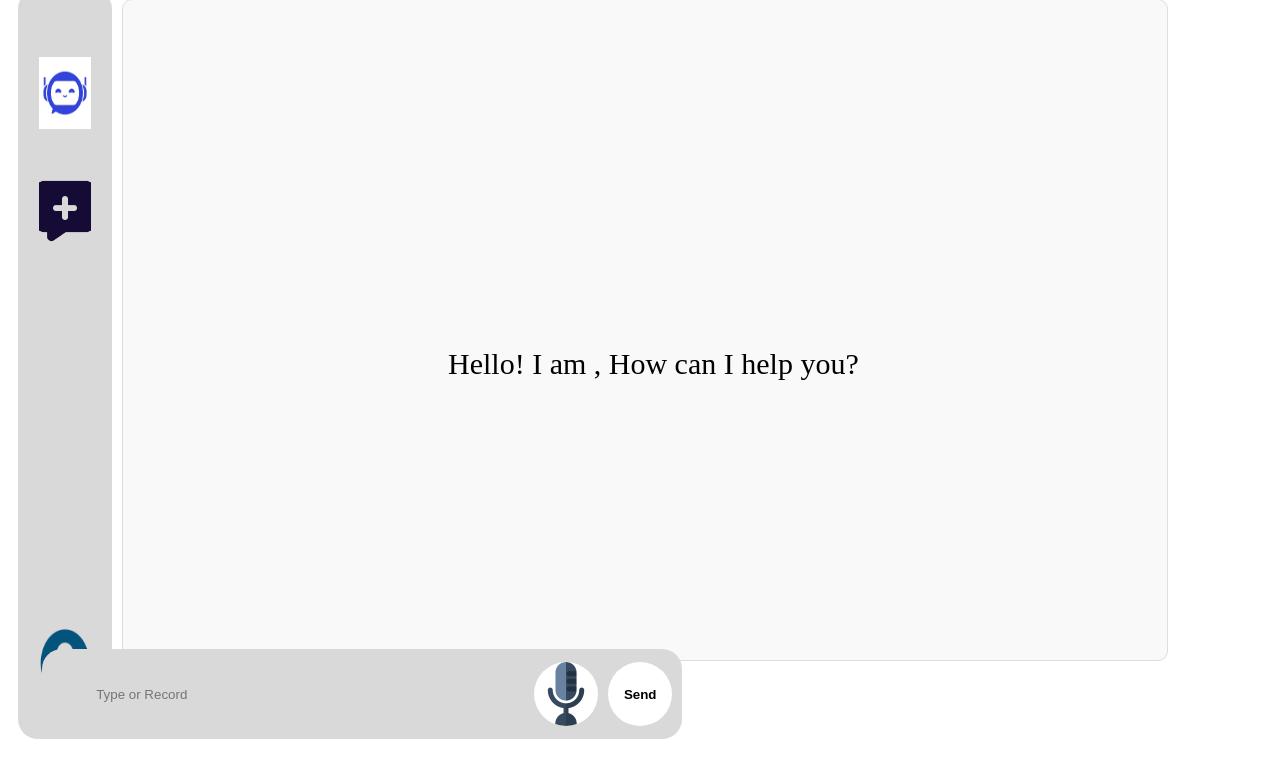
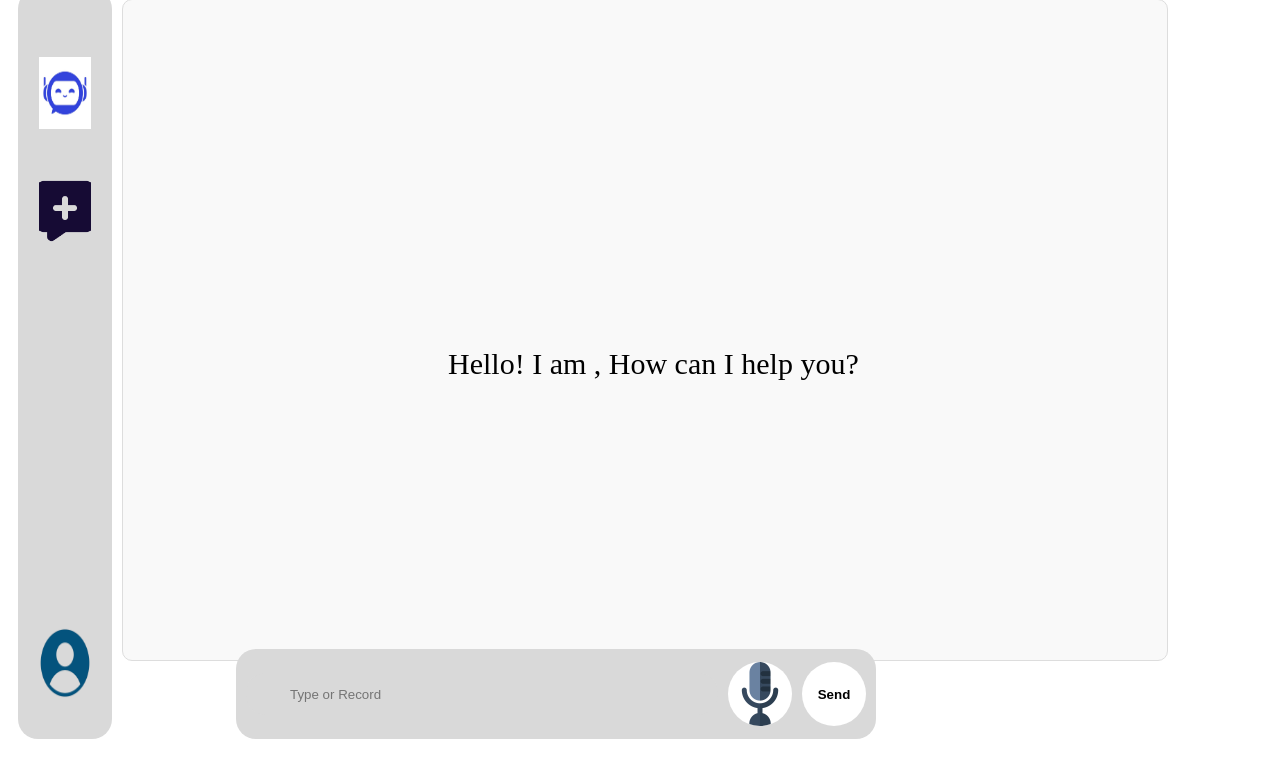
Before and after one commit to Redinferno1736/Jarvis, a Python web app: template templates/jip.html in a window 1280 px wide. Shown: the part 29-800 px from the top of the page. Run offline with Jinja, Linux system fonts and the light colour scheme; the template is opened without the code that fills it, so the values that code supplies are empty.

Commit message:
bug fixed

```diff
--- a/main.py
+++ b/main.py
@@ -6,7 +6,7 @@
 from pymongo import MongoClient
 from werkzeug.security import check_password_hash, generate_password_hash
 from pymongo.errors import DuplicateKeyError
-from datetime import datetime
+from datetime
 import helpers
 from slugify import slugify
 import gridfs
--- a/static/jip.css
+++ b/static/jip.css
@@ -39,7 +39,7 @@
     gap: 10px;
     position: absolute;
     bottom: 0;
-    left: 30%;
+    left: 160%;
     top: 88%;
 }
 
--- a/templates/jip.html
+++ b/templates/jip.html
@@ -200,7 +200,7 @@
             gap: 10px;
             position: absolute;
             bottom: 0;
-            left: 30%;
+            left: 200%;
             top: 88%;
             background-color: rgb(217, 217, 217);
             padding: 10px;
```
